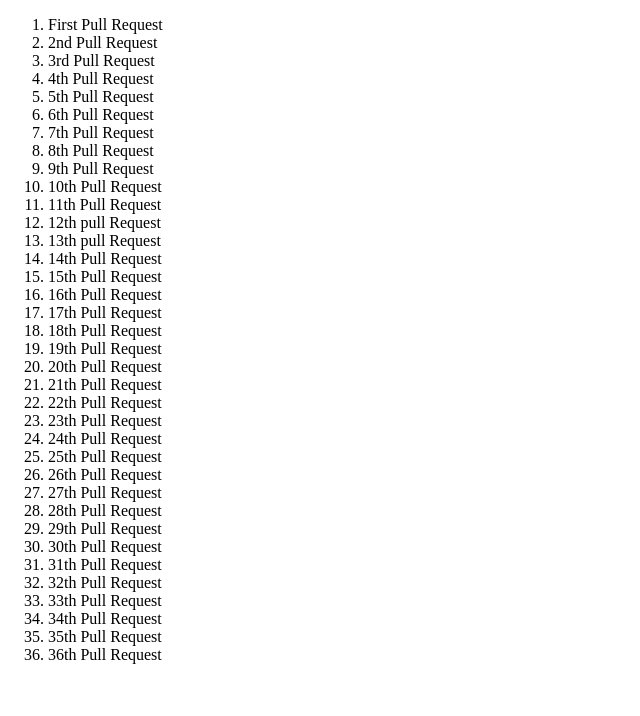
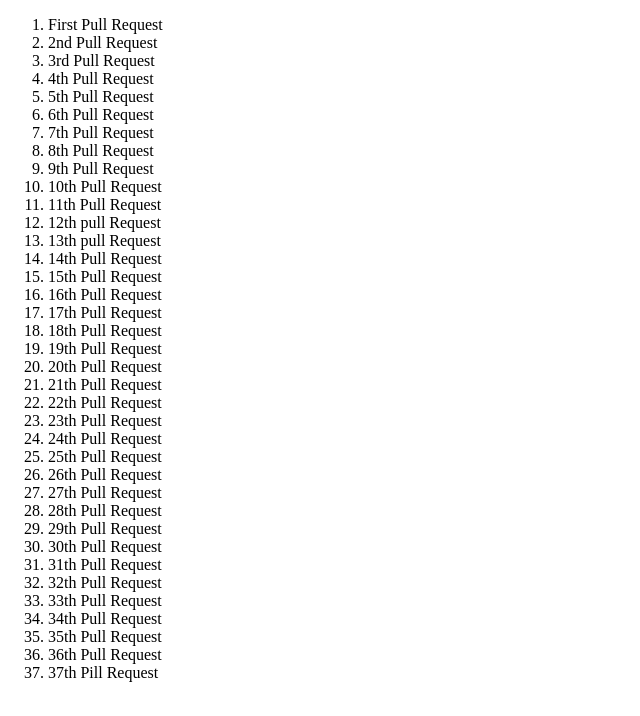
Before and after one commit to wataryooou/pull_request, a plain HTML site: page index.html in a window 1280 px wide. Shown: the whole page, without its empty margins (0-640 px from the left). Drawn offline with Linux system fonts and the light colour scheme.

Commit message:
new pull request

```diff
--- a/index.html
+++ b/index.html
@@ -43,6 +43,7 @@
         <li>34th Pull Request</li>
 	<li>35th Pull Request</li>
 	<li>36th Pull Request</li>
+	<li>37th Pill Request</li>
         <!-- ↑この上にコメントを入れてください↑ -->
       </ol>
     </div>
```
